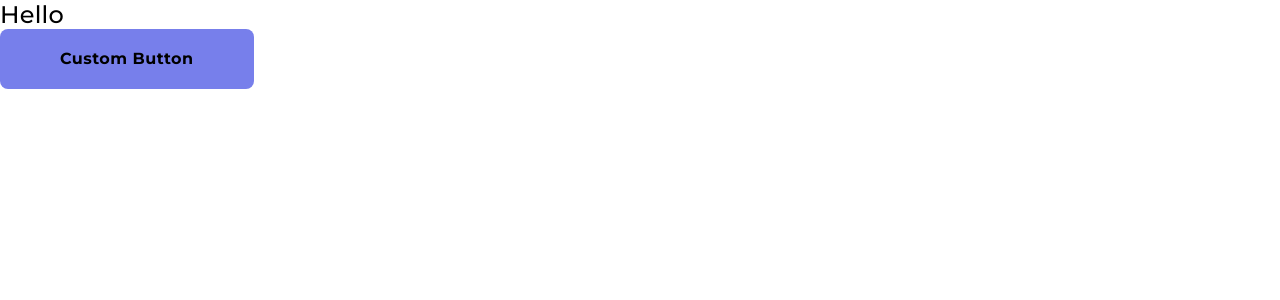
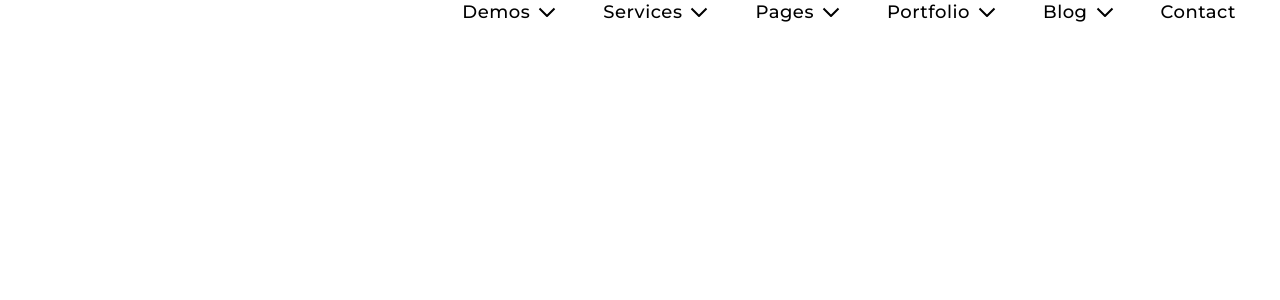
Before and after one commit to hal-alex/material-ui-projects, a React (Create React App) app in the folder project 1/: page / in a window 1280 px wide. Shown: the top 300 px of the page. Built offline with nearby package versions, Linux system fonts and the light colour scheme.

Commit message:
finished design for drawer and navbar

```diff
--- a/project 1/src/App.js
+++ b/project 1/src/App.js
@@ -2,14 +2,13 @@ import { Typography } from "@mui/material";
 import { Box } from "@mui/system";
 import React from "react"
 import CustomButton from "./components/Button";
+import Navbar from "./components/Navbar";
+
 
 function App() {
   return (
     <Box>
-      <Typography variant="body1">
-        Hello
-      </Typography>
-      <CustomButton>Custom Button</CustomButton>
+      <Navbar></Navbar>
     </Box>
   );
 }
--- /dev/null
+++ b/project 1/src/components/Navbar.js
@@ -0,0 +1,42 @@
+import { Button, Box } from "@mui/material"
+import MUIButton from "./Button"
+import arrow from "../img/chevron-down.svg"
+
+const pages = [
+    { title: "Demos", arrow: true },
+    { title: "Services", arrow: true },
+    { title: "Pages", arrow: true },
+    { title: "Portfolio", arrow: true },
+    { title: "Blog", arrow: true },
+    { title: "Contact", arrow: false },
+]
+
+const styles = {
+    btnLink: {
+        fontFamily: "Montserrat, sans-serif",
+        fontWeight: 500,
+        fontSize: "18px",
+        lineHeight: "22px",
+        textTransform: "capitalize",
+        display: "flex",
+        padding: "0",
+        marginRight: "44px",
+        color: "black",
+    }
+}
+
+const Navbar = () => {
+    return (
+        <Box sx={{ flexGrow: 1, display: { lg: "flex" }, justifyContent: "flex-end" }}>
+            {pages.map((page, index) => (
+                <Button sx={styles.btnLink} key={index}>
+                    {page.title}{page.arrow && (
+                        <img src={arrow} style={{ marginLeft: "5px" }} alt="arrow" />
+                    )}
+                </Button>
+            ))}
+        </Box>
+    )
+}
+
+export default Navbar
```
Also changed, not shown: project 1/src/components/Drawer.js (added, +40 -0 lines), project 1/src/components/Header.js (added).
